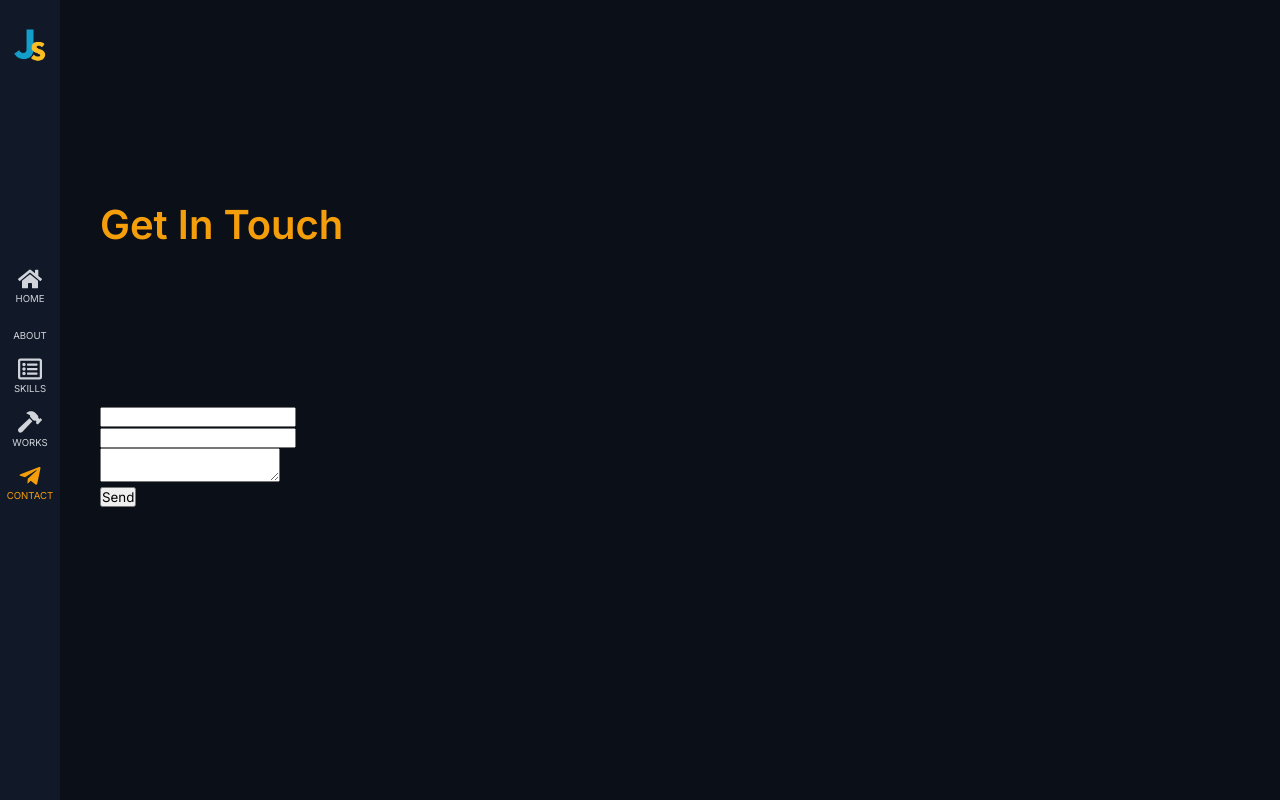
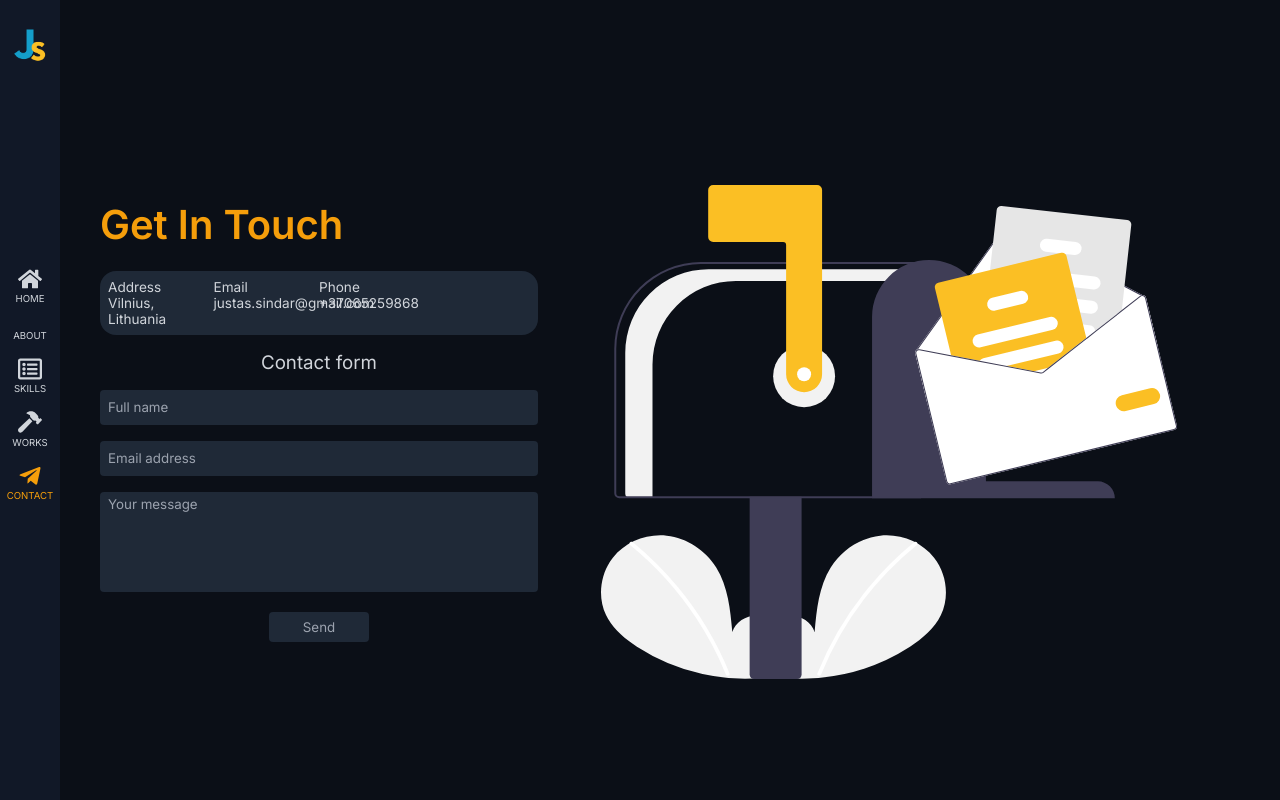
Before and after one commit to Justas-Sind/Portfolio_website, a React (Vite) app: page /contact in a window 1280 px wide. Built offline with nearby package versions, Linux system fonts and the light colour scheme; no server answers; some icons are missing.

Commit message:
Contact form styles added

```diff
--- a/index.html
+++ b/index.html
@@ -12,6 +12,9 @@
     <meta name="viewport" content="width=device-width, initial-scale=1.0" />
     <title>Portfolio website</title>
     <style>
+      body {
+        margin: 0;
+      }
       .loaderContainer {
         height: 100vh;
         background-color: #0b0f17;
--- a/src/components/AboutPage/AboutPage.tsx
+++ b/src/components/AboutPage/AboutPage.tsx
@@ -51,7 +51,7 @@ function AboutPage() {
           </div>
           <div className={styles.imageContent}>
             <div className={styles.profileImageContainer}>
-              <img src={profilePic} alt="profile picture" />
+              <img src={profilePic} alt="profile picture" draggable="false" />
             </div>
           </div>
         </div>
--- /dev/null
+++ b/src/components/ContactPage/ContactForm/ContactForm.module.scss
@@ -0,0 +1,55 @@
+.contactForm {
+  display: grid;
+  grid-template: auto / 1fr;
+  justify-items: center;
+  gap: 1rem;
+  & > div {
+    position: relative;
+    width: 100%;
+    input, textarea {
+      padding: 0.3rem 0.5rem;
+      background-color: var(--background-color-lighter);
+      border: none;
+      border-radius: 0.25rem;
+      width: 100%;
+      height: 35px;
+      color: var(--active-color);
+      &:focus {
+        outline: 2px solid var(--active-color);
+      }
+      &::placeholder {
+        color: var(--text-color-darker);
+      }
+    }
+    textarea {
+      height: 100px;
+      resize: none;
+    }
+    p {
+      color: var(--red-color);
+      font-size: 0.7rem;
+      position: absolute;
+      top: 35px;
+      text-align: center;
+      width: 100%;
+    }
+    &:nth-child(4) {
+      p {
+        top: 100px;
+      }
+    }
+  }
+  button {
+    border: none;
+    width: 100px;
+    height: 30px;
+    border-radius: 0.25rem;
+    background-color: var(--background-color-lighter);
+    color: var(--text-color-darker);
+    transition: all 300ms;
+    &:hover {
+      color: var(--active-color);
+      cursor: pointer;
+    }
+  }
+}
--- a/src/components/ContactForm/ContactForm.tsx
+++ b/src/components/ContactPage/ContactForm/ContactForm.tsx
@@ -2,14 +2,14 @@ import styles from "./ContactForm.module.scss";
 import { useForm } from "react-hook-form";
 import { zodResolver } from "@hookform/resolvers/zod";
 import * as z from "zod";
-import emailjs from '@emailjs/browser';
+import emailjs from "@emailjs/browser";
 
 const SERVICE_ID = import.meta.env.VITE_SERVICE_ID;
 const TEMPLATE_ID = import.meta.env.VITE_TEMPLATE_ID;
 const PUBLIC_KEY = import.meta.env.VITE_PUBLIC_KEY;
 
-console.log(SERVICE_ID)
-console.log(PUBLIC_KEY)
+console.log(SERVICE_ID);
+console.log(PUBLIC_KEY);
 
 const schema = z.object({
   name: z.string().min(1, { message: "Name is required" }),
@@ -23,7 +23,6 @@ const schema = z.object({
 type Email = z.infer<typeof schema>;
 
 function ContactForm() {
-
   const {
     register,
     resetField,
@@ -35,35 +34,35 @@ function ContactForm() {
   });
 
   const onSubmit = (data: Email) => {
-
-    emailjs.send(SERVICE_ID, TEMPLATE_ID, data, PUBLIC_KEY)
-    .then((result) => {
+    emailjs.send(SERVICE_ID, TEMPLATE_ID, data, PUBLIC_KEY).then(
+      (result) => {
         console.log(result.text);
-    }, (error) => {
+      },
+      (error) => {
         console.log(error.text);
-    });
+      }
+    );
     resetField("name");
     resetField("email");
     resetField("emailMessage");
-  }
+  };
 
   return (
-    <form onSubmit={handleSubmit(onSubmit)}>
+    <form className={styles.contactForm} onSubmit={handleSubmit(onSubmit)}>
+      <h3>Contact form</h3>
       <div>
-        <div>
-          <input {...register("name")} />
-          <p>{errors.name?.message}</p>
-        </div>
-        <div>
-          <input {...register("email")} />
-          <p>{errors.email?.message}</p>
-        </div>
+        <input placeholder="Full name" {...register("name")} />
+        <p>{errors.name?.message}</p>
       </div>
       <div>
-        <textarea {...register("emailMessage")} />
+        <input placeholder="Email address" {...register("email")} />
+        <p>{errors.email?.message}</p>
+      </div>
+      <div>
+        <textarea placeholder="Your message" cols={50} {...register("emailMessage")} />
         <p>{errors.emailMessage?.message}</p>
       </div>
-      <button className={styles.postBtn} type="submit">
+      <button className={styles.sendButton} type="submit">
         Send
       </button>
     </form>
--- a/src/components/ContactPage/ContactPage.module.scss
+++ b/src/components/ContactPage/ContactPage.module.scss
@@ -28,9 +28,34 @@
   flex-direction: column;
   align-items: center;
   justify-content: center;
+  .contactSection {
+    max-width: var(--container-size-verySmall);
+    .contactInfoContainer {
+      background-color: var(--background-color-lighter);
+      padding: 0.5rem;
+      border-radius: 1rem;
+      display: grid;
+      grid-template-columns: repeat(auto-fill, minmax(100px, 1fr));
+      grid-auto-rows: minmax(40px, 1fr);
+      margin-bottom: 1rem;
+      p{
+        font-size: 0.85rem;
+      }
+    }
+  }
+  .imageContent {
+    display: flex;
+    justify-content: center;
+    .imgContainer {
+      margin-top: 2rem;
+      align-self: center;
+      transition: all 500ms;
+      &:hover {
+        transform: scale(1.1);
+      }
+    }
+  }
 }
-
-
 
 @media screen and (min-width: 640px) {
   .pageNameContainer {
@@ -57,6 +82,13 @@
     height: 100%;
     flex-direction: row;
     justify-content: flex-start;
+    .contactSection {
+      max-width: var(--container-size-small);
+    }
+    .imageContent {
+      flex-grow: 1;
+      margin-bottom: 5rem;
+    }
   }
 }
 
--- a/src/components/ContactPage/ContactPage.tsx
+++ b/src/components/ContactPage/ContactPage.tsx
@@ -1,6 +1,7 @@
 import styles from "./ContactPage.module.scss";
 import { motion } from "framer-motion";
-import ContactForm from "../ContactForm/ContactForm";
+import ContactForm from "./ContactForm/ContactForm";
+import mailboxImage from "../../assets/images/undraw_mailbox_re_dvds.svg";
 
 function ContactPage() {
   return (
@@ -15,7 +16,32 @@ function ContactPage() {
           <h2>get in touch</h2>
         </div>
         <div className={styles.contactContent}>
-          <ContactForm />
+          <div className={styles.contactSection}>
+            <div className={styles.contactInfoContainer}>
+              <div>
+                <p>Address</p>
+                <p>Vilnius, Lithuania</p>
+              </div>
+              <div>
+                <p>Email</p>
+                <p>justas.sindar@gmail.com</p>
+              </div>
+              <div>
+                <p>Phone</p>
+                <p>+37065259868</p>
+              </div>
+            </div>
+            <ContactForm />
+          </div>
+          <div className={styles.imageContent}>
+            <div className={styles.imgContainer}>
+              <img
+                src={mailboxImage}
+                alt="contact us picture"
+                draggable="false"
+              />
+            </div>
+          </div>
         </div>
       </div>
     </motion.div>
--- a/src/components/HomePage/HomePage.tsx
+++ b/src/components/HomePage/HomePage.tsx
@@ -33,7 +33,7 @@ function HomePage() {
           <PageButton handleOnClick={handleOnClick}>About me</PageButton>
         </div>
         <div className={styles.imgContainer}>
-          <img src={helloImage} alt="greeting picture" />
+          <img src={helloImage} alt="greeting picture" draggable="false" />
         </div>
       </div>
     </motion.div>
--- a/src/components/ResumePage/SkillsPage.tsx
+++ b/src/components/ResumePage/SkillsPage.tsx
@@ -74,7 +74,7 @@ function SkillsPage() {
           </div>
           <div className={styles.imageContent}>
             <div className={styles.imgContainer}>
-              <img src={reactImage} alt="react picture" />
+              <img src={reactImage} alt="react picture" draggable="false" />
             </div>
           </div>
         </div>
--- a/src/index.scss
+++ b/src/index.scss
@@ -23,6 +23,7 @@
   --active-color: #f59e0b;
   --green-color: #65a30d;
   --light-green-color: #84cc16;
+  --red-color: #b91c1c;
 
   --font-size-small: 1rem;
   --side-menu-width-height: 60px;
```
Also changed, not shown: src/assets/images/undraw_mailbox_re_dvds.svg (added), src/components/ContactForm/ContactForm.module.scss (deleted).
